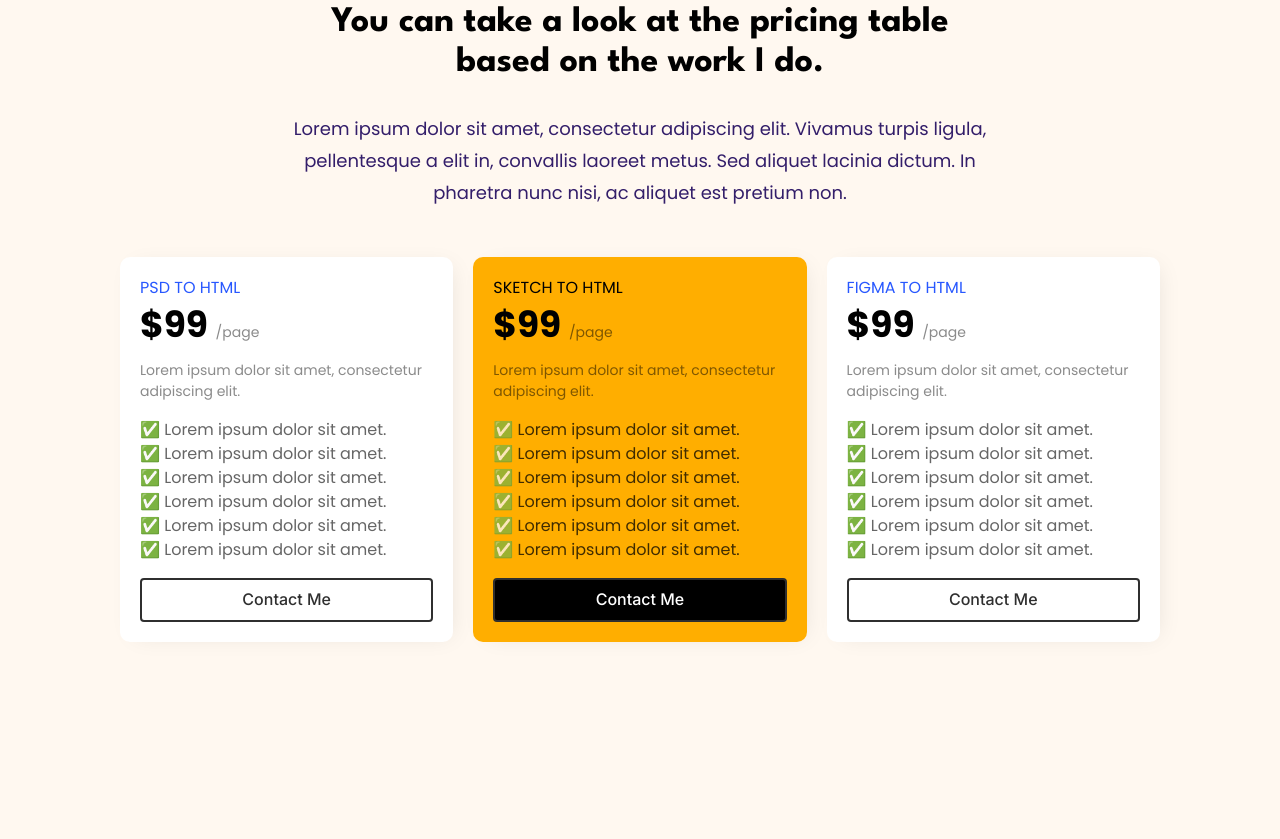
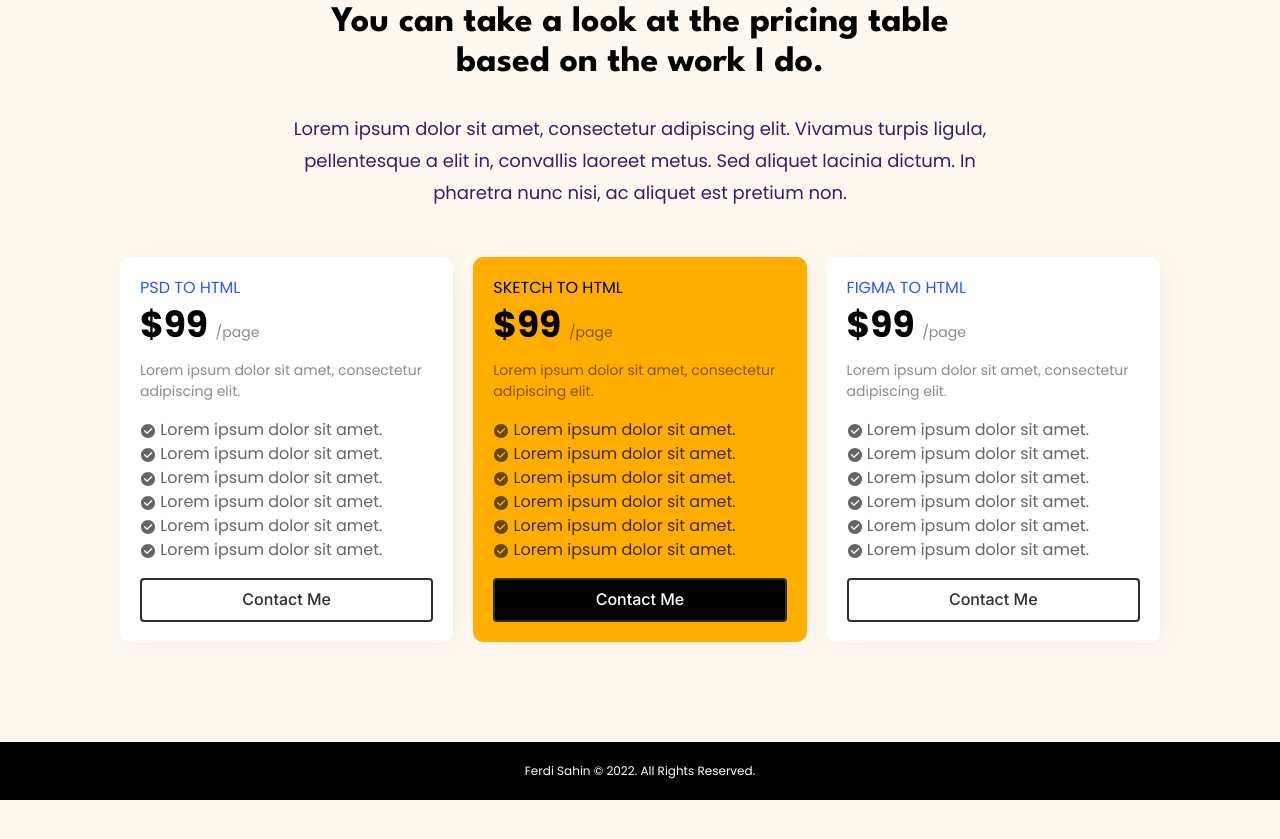
Before and after one commit to mmsalmanfaris/Figma-to-Web-Page, a plain HTML site: page index.html in a window 1280 px wide. Shown: the part 627-1466 px from the top of the page. After the commit the page ends 1427 px from the top, so only its background shows below. Drawn offline with Linux system fonts and the light colour scheme.

Commit message:
footer-completed

```diff
--- a/index.html
+++ b/index.html
@@ -19,9 +19,17 @@
       <!--HERO TEXT-->
       <div class="hero-text">
         <!--PHONE & EMAIL-->
+
         <div class="small-text">
-          (+90) 551 052 43 56
-          <div style="float: right">ferdisahin@mail.com</div>
+          <span>
+            <img src="phone.svg.png" width="12px" height="12px" alt="Phoneicon" style="margin-bottom: -3px;">
+            (+90) 551 052 43 56
+          </span>
+
+          <div style="float: right">
+            <img src="email.svg.png" alt="emainicon" width="12px" height="12px" style="margin-bottom: -3px;">
+            ferdisahin@mail.com
+          </div>
         </div>
 
         <!--NAME-->
@@ -45,7 +53,7 @@
       </div>
       <!--HERO IMAGE-->
       <div class="hero-image-area">
-        <img class="hero-image" src="profile.jpg" alt="Profile Image" />
+        <img class="hero-image" src="profile2.jpg" alt="Profile Image" />
       </div>
     </div>
     <!--
@@ -86,12 +94,12 @@
                 </div>
 
                 <ul class="service-benifits">
-                    <li>✅ Lorem ipsum dolor sit amet.</li>
-                    <li>✅ Lorem ipsum dolor sit amet.</li>
-                    <li>✅ Lorem ipsum dolor sit amet.</li>
-                    <li>✅ Lorem ipsum dolor sit amet.</li>
-                    <li>✅ Lorem ipsum dolor sit amet.</li>
-                    <li>✅ Lorem ipsum dolor sit amet.</li>
+                    <li><img class="checkbox" src="checkbox.svg" alt="checkbox"> Lorem ipsum dolor sit amet.</li>
+                    <li><img class="checkbox" src="checkbox.svg" alt="checkbox"> Lorem ipsum dolor sit amet.</li>
+                    <li><img class="checkbox" src="checkbox.svg" alt="checkbox"> Lorem ipsum dolor sit amet.</li>
+                    <li><img class="checkbox" src="checkbox.svg" alt="checkbox"> Lorem ipsum dolor sit amet.</li>
+                    <li><img class="checkbox" src="checkbox.svg" alt="checkbox"> Lorem ipsum dolor sit amet.</li>
+                    <li><img class="checkbox" src="checkbox.svg" alt="checkbox"> Lorem ipsum dolor sit amet.</li>
                 </ul>
 
                 <button class="price-button"> Contact Me</button>
@@ -114,12 +122,12 @@
                 </div>
 
                 <ul class="service-benifits">
-                    <li>✅ Lorem ipsum dolor sit amet.</li>
-                    <li>✅ Lorem ipsum dolor sit amet.</li>
-                    <li>✅ Lorem ipsum dolor sit amet.</li>
-                    <li>✅ Lorem ipsum dolor sit amet.</li>
-                    <li>✅ Lorem ipsum dolor sit amet.</li>
-                    <li>✅ Lorem ipsum dolor sit amet.</li>
+                    <li><img class="checkbox" src="checkbox.svg" alt="checkbox"> Lorem ipsum dolor sit amet.</li>
+                    <li><img class="checkbox" src="checkbox.svg" alt="checkbox"> Lorem ipsum dolor sit amet.</li>
+                    <li><img class="checkbox" src="checkbox.svg" alt="checkbox"> Lorem ipsum dolor sit amet.</li>
+                    <li><img class="checkbox" src="checkbox.svg" alt="checkbox"> Lorem ipsum dolor sit amet.</li>
+                    <li><img class="checkbox" src="checkbox.svg" alt="checkbox"> Lorem ipsum dolor sit amet.</li>
+                    <li><img class="checkbox" src="checkbox.svg" alt="checkbox"> Lorem ipsum dolor sit amet.</li>
                 </ul>
 
                 <button class="price-button"> Contact Me</button>
@@ -141,12 +149,12 @@
                 </div>
 
                 <ul class="service-benifits">
-                    <li>✅ Lorem ipsum dolor sit amet.</li>
-                    <li>✅ Lorem ipsum dolor sit amet.</li>
-                    <li>✅ Lorem ipsum dolor sit amet.</li>
-                    <li>✅ Lorem ipsum dolor sit amet.</li>
-                    <li>✅ Lorem ipsum dolor sit amet.</li>
-                    <li>✅ Lorem ipsum dolor sit amet.</li>
+                    <li><img class="checkbox" src="checkbox.svg" alt="checkbox"> Lorem ipsum dolor sit amet.</li>
+                    <li><img class="checkbox" src="checkbox.svg" alt="checkbox"> Lorem ipsum dolor sit amet.</li>
+                    <li><img class="checkbox" src="checkbox.svg" alt="checkbox"> Lorem ipsum dolor sit amet.</li>
+                    <li><img class="checkbox" src="checkbox.svg" alt="checkbox"> Lorem ipsum dolor sit amet.</li>
+                    <li><img class="checkbox" src="checkbox.svg" alt="checkbox"> Lorem ipsum dolor sit amet.</li>
+                    <li><img class="checkbox" src="checkbox.svg" alt="checkbox"> Lorem ipsum dolor sit amet.</li>
                 </ul>
 
                 <button class="price-button"> Contact Me</button>
@@ -154,10 +162,11 @@
         </div>
     </div>
 
-    <div style="height: 600px;"></div>
+    <div style="height: 100px;"></div>
     <!--
-    <div>Questions</div>
-    <div>Footer</div>
-    -->
+    <div>Questions</div>-->
+
+    <div id="footer">Ferdi Sahin © 2022. All Rights Reserved.</div>
+
   </body>
 </html>
--- a/style.css
+++ b/style.css
@@ -42,7 +42,7 @@ h2 {
 
 .hero-section {
     display: flex;
-    max-width: 1440px;
+    max-width: 1060px;
     margin: 0 auto 48px auto;
 }
 
@@ -57,6 +57,8 @@ h2 {
 
 .hero-image {
     width: 100%;
+    border-bottom-left-radius: 150px;
+    border-bottom-right-radius: 150px;
 }
 
 .small-text {
@@ -223,3 +225,21 @@ h2 {
     background-color: white;
     color: black;
 }
+
+#footer {
+    text-align: center;
+    background-color: black;
+    color: #ffffff;
+    padding: 20px;
+    font-family: Poppins;
+    font-size: 12px;
+    font-weight: 500;
+    line-height: 18px;
+}
+
+.checkbox {
+    height: 16px;
+    width: 16px;
+    margin-bottom: -4px;
+    opacity: 0.6;
+}
```
Also changed, not shown: checkbox.svg (added), email.svg.png (added), phone.svg.png (added), profile2.jpg (added).
